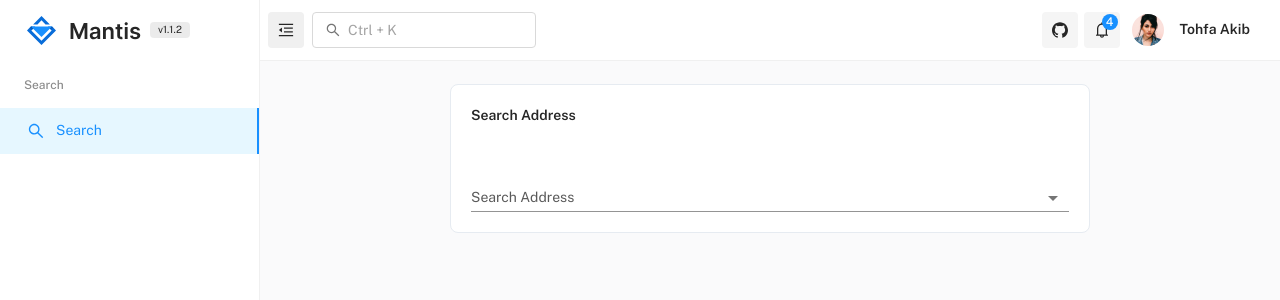
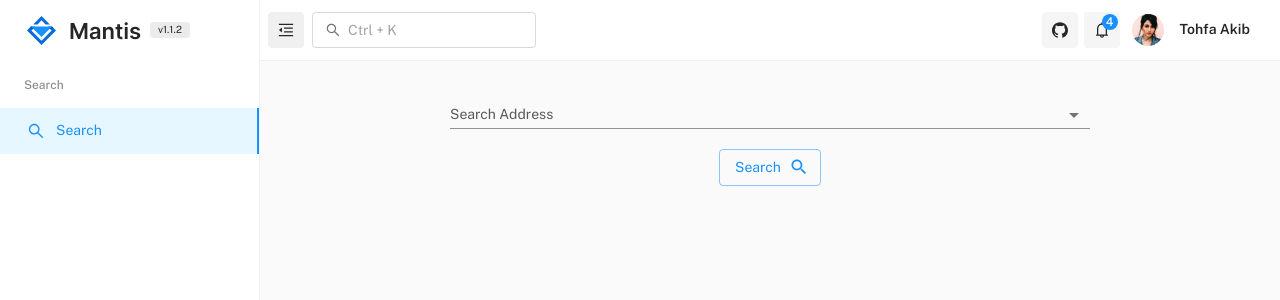
Before and after one commit to tohfaakib/easy_permit_frontend, a React (Create React App) app: page /search in a window 1280 px wide. Shown: the top 300 px of the page. Built offline with nearby package versions, Linux system fonts and the light colour scheme.

Commit message:
'button_add'

```diff
--- a/package.json
+++ b/package.json
@@ -9,6 +9,7 @@
     "@emotion/cache": "^11.10.3",
     "@emotion/react": "^11.10.4",
     "@emotion/styled": "^11.10.4",
+    "@mui/icons-material": "^5.14.16",
     "@mui/lab": "^5.0.0-alpha.100",
     "@mui/material": "^5.10.6",
     "@reduxjs/toolkit": "^1.9.7",
--- /dev/null
+++ b/src/components/Button.js
@@ -0,0 +1,21 @@
+import * as React from 'react';
+import Button from '@mui/material/Button';
+import Search from '@mui/icons-material/Search';
+
+export default function CustomButton() {
+  return (
+    <>
+        <Button
+            type="submit"
+            variant="outlined"
+            endIcon={<Search />}
+            onClick={(event) => event.preventDefault()}
+        >
+            Search
+        </Button>
+    </>
+
+  );
+}
+
+// variant: outlined, contained
--- a/src/pages/search/Search.js
+++ b/src/pages/search/Search.js
@@ -1,16 +1,17 @@
-import React from 'react';
+import React  from 'react';
 // Redux
 import {useSelector, useDispatch} from 'react-redux';
 // Formik
 import { useFormik } from 'formik';
 // material-ui
-import {Grid, } from '@mui/material';
+import { Grid, } from '@mui/material';
 import  SmartyAutocompleteAddress  from '../../components/SmartyAutocompleteAddress';
+import CustomButton from 'components/Button';
 // project import
-import MainCard from 'components/MainCard';
+// import MainCard from 'components/MainCard';
 import { autoCompleteAddressSearchSchemaValidation } from '../../utils/formikSchemaValidation/autoCompleteAddressSearchSchemaValidation';
-import {GetSmartyAutoCompleteAddress, GetPermitValidation} from '../../services/smartyAutoCompleteAddress.service';
-import { nullifyAutoCompleteAddress } from "../../slices/smartyAutoCompleteAddressSlice.slice";
+import { GetSmartyAutoCompleteAddress, GetPermitValidation } from '../../services/smartyAutoCompleteAddress.service';
+import { nullifyAutoCompleteAddress, nullifyPermitValidation } from "../../slices/smartyAutoCompleteAddressSlice.slice";
 
 // ===============================|| COMPONENT - SEARCH ||=============================== //
 
@@ -33,14 +34,16 @@ const Search = () => {
     initialValues: createInitialValue,
     validationSchema: autoCompleteAddressSearchSchemaValidation,
     onSubmit: (values) => {
-      handelSubmit(values);
+      console.log("on submit data in: ", values)
+      handleSubmit_(values);
     },
     enableReinitialize: true,
   });
 
-  // Handel Submit
-  const handelSubmit = async (data) => {
-    dispatch(GetSmartyAutoCompleteAddress(data));
+  // Handle Submit
+  const handleSubmit_ = async (data) => {
+    console.log("on submit data: ", data)
+    await dispatch(GetPermitValidation(address));
   };
 
   // Call Smarty AutoComplete Address Front-End API OnInputChange
@@ -54,20 +57,19 @@ const Search = () => {
   // Call Smarty AutoComplete Address Back-End validation API OnChange
   const handelOnChangeSmartyAutoCompleteAddress = (address) => {
     console.log("handelOnChangeSmartyAutoCompleteAddress: ", address?.value)
-    // dispatch(nullifyAutoCompleteAddress());
+    dispatch(nullifyPermitValidation());
     dispatch(GetPermitValidation(address));
   }
 
 
   return(
     <>
-      <Grid container spacing={3}>
-        <Grid item xs={12} sm={0} md={2}>
-
-        </Grid>
-        <Grid item xs={12} sm={12} md={8}>
-          <MainCard title="Search Address">
-            <form onSubmit={formik.handelSubmit}>
+      <Grid container spacing={3} >
+        <Grid item xs={12} sm={0} md={2}></Grid>
+        <Grid item xs={12} sm={12} md={8} >
+          {/* <MainCard title="Search Address"> */}
+            <form onSubmit={formik.handleSubmit}>
+              <Grid item xs={12} sm={12} md={12}>
                 <SmartyAutocompleteAddress
                     id="auto-complete"
                     label='Search Address'
@@ -79,12 +81,16 @@ const Search = () => {
                     }}
                     onInputChange={handelOnInputChangeSmartyAutoCompleteAddress}
                 />
+              </Grid>
+              <Grid item xs={12} sm={12} md={12} style={{textAlign: 'center', marginTop: '20px'}}>
+                <p>{getPermitValidation?.data}</p>
+                <CustomButton />
+                {/* <button type='submit' name='search'>Search</button> */}
+              </Grid>
             </form>
-          </MainCard>
+          {/* </MainCard> */}
         </Grid>
-        <Grid item xs={12} sm={0} md={2}>
-
-        </Grid>
+        <Grid item xs={12} sm={0} md={2}></Grid>
       </Grid>
     </>
   )
--- a/src/services/smartyAutoCompleteAddress.service.js
+++ b/src/services/smartyAutoCompleteAddress.service.js
@@ -20,7 +20,6 @@ export const GetSmartyAutoCompleteAddress = createAsyncThunk(
 export const GetPermitValidation = createAsyncThunk(
   "autocomplete/GetPermitValidation",
   async (data) => {
-    console.log("data in: ", data?.value)
     const response = await axios.post(`${BASE_URL}/api/get-permit-validation`, data?.value)
     return response.data
   }
--- a/src/slices/smartyAutoCompleteAddressSlice.slice.js
+++ b/src/slices/smartyAutoCompleteAddressSlice.slice.js
@@ -45,7 +45,11 @@ export const getPermitValidationSlice = createSlice({
         getPermitValidationLoading: false,
         getPermitValidationError: null,
     },
-    reducers: {},
+    reducers: {
+        nullifyPermitValidation: (state) => {
+            state.getPermitValidation = [];
+        }
+    },
     extraReducers:
     (builder) => {
         builder.addCase(GetPermitValidation.pending, (state) => {
@@ -67,3 +71,5 @@ export const getPermitValidationSlice = createSlice({
         })
     }
 });
+
+export const { nullifyPermitValidation } = getPermitValidationSlice.actions
```
Also changed, not shown: 1 other file (tests, documents, lock files or other folders). Lines whose indentation alone changed are shown as unchanged.
